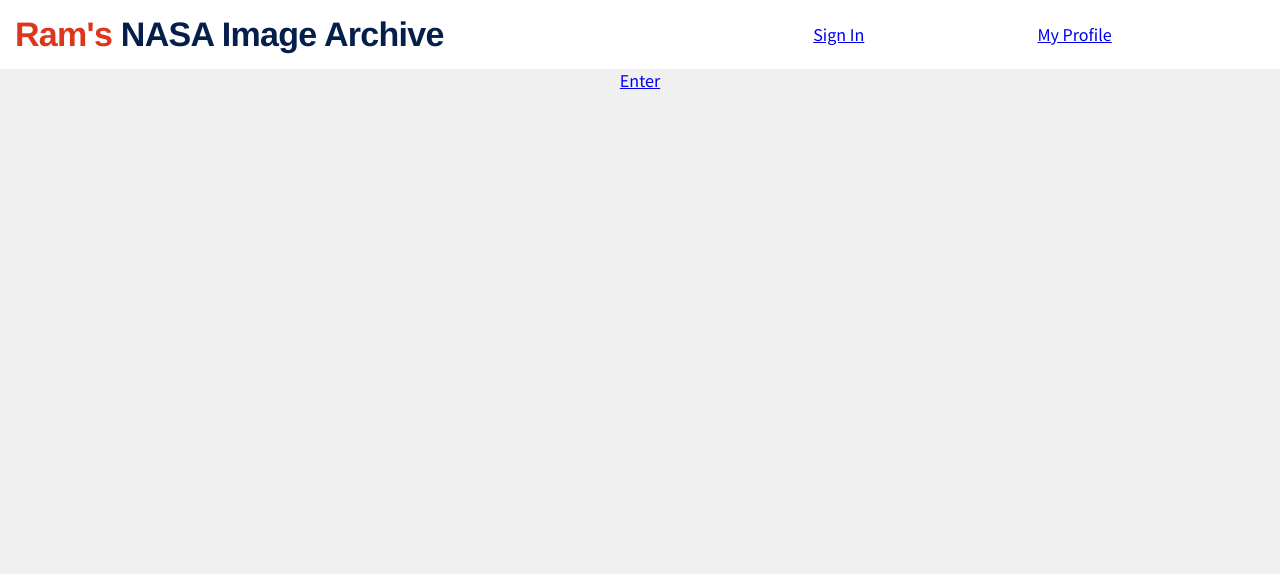
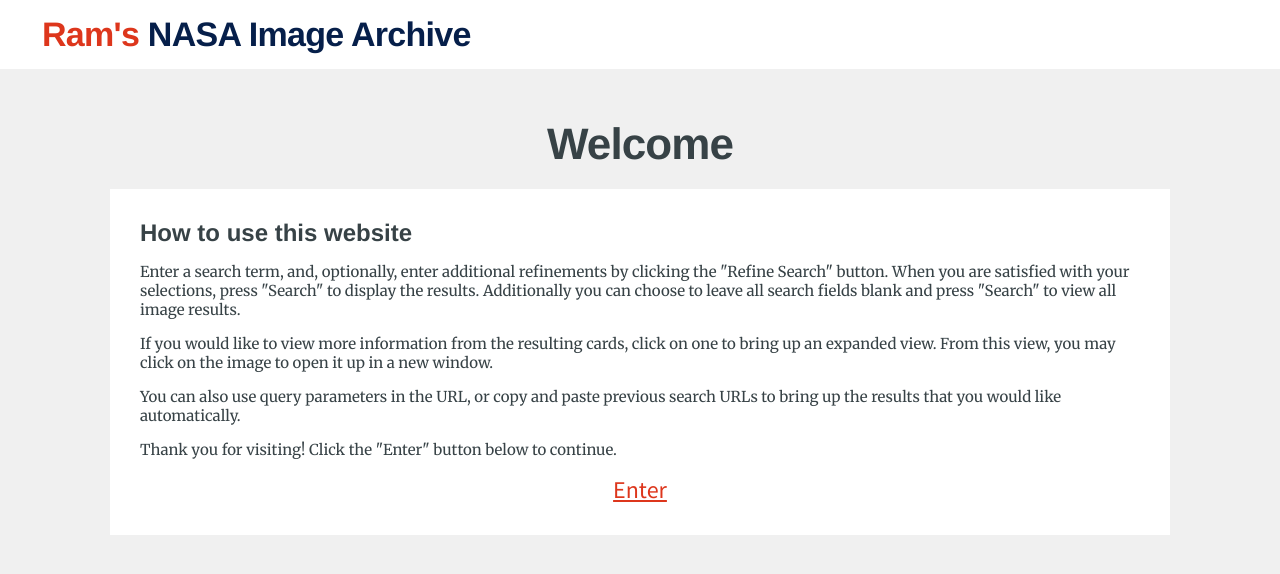
Before and after one commit to ramsudarsan/ramsnasaimagearchive, a React (Create React App) app: page / in a window 1280 px wide. Shown: the top 574 px of the page. Built offline with nearby package versions, Linux system fonts and the light colour scheme.

Commit message:
completed project

```diff
--- a/src/App.js
+++ b/src/App.js
@@ -12,53 +12,63 @@ class App extends Component {
   constructor() {
     super();
     this.state = {
-      signedIn: false,
-      results: 'none',
-      hasNext: false,
-      hasPrev: false,
-      currPage: 1,
-      showModal: false,
-      modalImage: '',
-      modalDescription: '',
-      modalTitle: '',
-      modalCenter: '',
-      modalDate: '',
-      q:'',
-      center:'',
-      location:'',
-      year_start:'',
-      year_end:''
+      results: 'none',          /////
+      hasNext: false,              /////// Results becomes an array containing the returned items from the fetch API call, and currPage keeps track of which page of the results I'm on.
+      hasPrev: false,              //
+      currPage: 1,              /////
+
+      showModal: false,          /////
+      modalImage: '',               //
+      modalDescription: '',         /////// All of these are for information relevant to the modal/expanded view that is displayed when a card is clicked.
+      modalTitle: '',               //
+      modalCenter: '',              //
+      modalDate: '',             /////
+
+      q: '',                      /////
+      center: '',                    //
+      location: '',                  /////// These items keep track of the entered search queries so that clicking on the next page and previous page buttons can use the same queries.
+      year_start: '',                //
+      year_end: ''                /////
     }
   }
+
   getPrevImages = () => {
     const newPage = this.state.currPage - 1;
     this.getImages(this.state.q, this.state.center, this.state.location, this.state.year_start, this.state.year_end, newPage);
 
   }
+
   getNextImages = () => {
     const newPage = this.state.currPage + 1;
     this.getImages(this.state.q, this.state.center, this.state.location, this.state.year_start, this.state.year_end, newPage);
   }
+
   getImages = (q, center, location, year_start, year_end, page) => {
     let queryString = '?';
     let results = [];
+
+    //"check" variables below check to see if the query parameters passed to this method are either empty or undefined.
     const checkq = (q === '' || q === undefined);
     const checkcenter = (center === '' || center === undefined);
     const checklocation = (location === '' || location === undefined);
     const checkstart = (year_start === '' || year_start === undefined);
     const checkend = (year_end === '' || year_end === undefined);
     const checkpage = (page === '' || page === undefined);
+
     let getpage = 1;
+    //if the passed page value is neither null nor undefined, then set the correct page.
     if (!checkpage) {
       getpage = page;
     }
+
+    //if everything is undefined then that means that the user has just entered the search page. Therefore, set results to 'none' instead of an empty array so that no error is displayed by the Results component
     if (q === undefined && center === undefined && location === undefined && year_start === undefined && year_end === undefined) {
       queryString = '';
       results = 'none';
     }
     else if (checkq && checkcenter && checklocation && checkstart && checkend) {
       queryString = '?media_type=image';
-      if (!checkpage){
+      if (!checkpage) {
         queryString += `&page=${getpage}`;
       }
       results = [];
@@ -84,10 +94,12 @@ class App extends Component {
       }
     }
 
+    //completed building the appropriate query string above, and will be used below in the fetch URL.
+
     fetch(`https://images-api.nasa.gov/search${queryString}`)
       .then(response => response.json())
       .then(data => {
-        console.log(data.collection);
+        //console.log(data.collection);
         let hasNext = false;
         let hasPrev = false;
         if (data.collection.links === undefined) {
@@ -129,10 +141,11 @@ class App extends Component {
   }
 
   showCardModal = (image, title, description, center, date) => {
-    // console.log(image);
+    console.log(image);
     fetch(image)
       .then(response => response.json())
       .then(data => {
+        if (data[0].includes('.jpg') || data[0].includes('jpeg')) {
           this.setState({
             modalImage: data[0],
             showModal: true,
@@ -141,11 +154,21 @@ class App extends Component {
             modalCenter: center,
             modalDate: date
           });
+        } else {
+          this.setState({
+            modalImage: data[1],
+            showModal: true,
+            modalTitle: title,
+            modalDescription: description,
+            modalCenter: center,
+            modalDate: date
+          });
+        }
       })
   }
 
   exitModal = () => {
-    console.log('exit');
+    //console.log('exit');
     this.setState({
       showModal: false
     });
@@ -155,13 +178,13 @@ class App extends Component {
     return (
       <Router>
         <div className="App">
-          <CardModal show={this.state.showModal} image={this.state.modalImage} title={this.state.modalTitle} description={this.state.modalDescription} center={this.state.modalCenter} date={this.state.modalDate} exitModal={this.exitModal}/>
-          <Header signedIn={this.state.signedIn} />
+          <CardModal show={this.state.showModal} image={this.state.modalImage} title={this.state.modalTitle} description={this.state.modalDescription} center={this.state.modalCenter} date={this.state.modalDate} exitModal={this.exitModal} />
+          <Header />
           <Route path="/" exact strict component={Welcome} />
           <Route path="/search" exact render={(props) => (
             <div>
               <Search getImages={this.getImages} {...props} />
-              <Results getPrev = {this.getPrevImages} getNext = {this.getNextImages} results={this.state.results} hasNext={this.state.hasNext} hasPrev={this.state.hasPrev} showInfo = {this.showCardModal} />
+              <Results getPrev={this.getPrevImages} getNext={this.getNextImages} results={this.state.results} hasNext={this.state.hasNext} hasPrev={this.state.hasPrev} showInfo={this.showCardModal} />
             </div>
           )} />
         </div>
--- a/src/components/Header/Header.css
+++ b/src/components/Header/Header.css
@@ -14,32 +14,10 @@
     flex-direction: row;
     justify-content: flex-start;
     align-items: center;
-    padding-left: 10px;
+    padding: 10px;
+    padding-left: 37px;
 }
 
 .orange {
     color:#dd361c;
 }
-
-.links {
-    flex: 1 1 0;
-    margin: 5px;
-    display: flex;
-    flex-direction: row;
-    align-items: center;
-    justify-content: center;
-}
-
-.linkslist {
-    width: 100%;
-    list-style: none;
-    padding: 0;
-    display: flex;
-    flex-direction: row;
-    justify-content: space-evenly;
-}
-
-.listitem {
-    margin: 0px 10px;
-    color: fff;
-}
--- a/src/components/Header/Header.js
+++ b/src/components/Header/Header.js
@@ -1,26 +1,13 @@
 import React from 'react';
-import { BrowserRouter as Router, Route, Link } from "react-router-dom";
 import './Header.css';
 
-const Header = ({ signedIn }) => {
+const Header = () => {
     return (
-        <Router>
             <div className = "headersplit">
                 <div className="logo">
                     <h2><a className="orange">Ram's</a> NASA Image Archive</h2>
                 </div>
-                <div className="links">
-                    <ul className="linkslist">
-                        <li className = "listitem">
-                            <Link to="/signin">Sign In</Link>
-                        </li>
-                        <li className = "listitem">
-                            <Link to="/profile"> My Profile </Link>
-                        </li>
-                    </ul>
-                </div>
             </div>
-        </Router>
     );
 }
 
--- a/src/components/ResultCard/ResultCard.js
+++ b/src/components/ResultCard/ResultCard.js
@@ -7,11 +7,17 @@ class ResultCard extends Component {
         this.state = {
             image: '',
             title: '',
-            descriptionChars: 125
+            descriptionChars: 125,
+            description: ''
         }
     }
 
     componentDidMount() {
+        if (this.props.description) {
+            this.setState({
+                description: this.props.description
+            });
+        }
         if (this.props.title.length > 37) {
             this.setState({
                 title: this.props.title.substring(0, 37) + '...'
@@ -59,7 +65,7 @@ class ResultCard extends Component {
                 </div>
                 <div className="detailHalf">
                     <h2>{this.state.title}</h2>
-                    <p>Description: {this.props.description.substring(0, this.state.descriptionChars) + '...'}</p>
+                    <p>Description: {this.state.description.substring(0, this.state.descriptionChars) + '...'}</p>
                     <p>Center: {this.props.center}</p>
                     <p>Date: {this.props.date.substring(0, 10)}</p>
                 </div>
--- a/src/components/Search/Search.js
+++ b/src/components/Search/Search.js
@@ -1,5 +1,4 @@
 import React, { Component } from 'react';
-import { Redirect } from 'react-router-dom';
 import queryString from 'query-string';
 import './Search.css';
 
--- /dev/null
+++ b/src/components/Welcome/Welcome.css
@@ -0,0 +1,23 @@
+.WelcomeContainer {
+    margin-top: 40px;
+    display: flex;
+    flex-direction: column;
+    align-items: center;
+
+}
+
+.InstructionContainer {
+    margin: 10px 40px;
+    padding: 30px;
+    max-width: 1000px;
+    background-color:white;
+    text-align: left;
+}
+
+.MainWelcomeContainer {
+    padding: 10px;
+}
+
+.EnterButtonHolder {
+    text-align: center;
+}
--- a/src/components/Welcome/Welcome.js
+++ b/src/components/Welcome/Welcome.js
@@ -1,10 +1,26 @@
 import React from 'react';
-import { BrowserRouter as Router, Route, Link } from "react-router-dom";
+import { BrowserRouter as Router, Link } from "react-router-dom";
+import './Welcome.css';
 
 const Welcome = () => {
-    return(
-        <div>
-            <Link to = "/search"> Enter </Link>
+    return (
+        <div className="WelcomeContainer">
+            <div className="MainWelcomeContainer">
+                <h1> Welcome </h1>
+            </div>
+            <div className="InstructionContainer">
+                <h3> How to use this website </h3>
+                <p> Enter a search term, and, optionally, enter additional refinements by clicking the "Refine Search" button.
+                When you are satisfied with your selections, press "Search" to display the results.
+                Additionally you can choose to leave all search fields blank and press "Search" to view all image results.</p>
+                <p>If you would like to view more information from the resulting cards, click on one to bring up an expanded view.
+                From this view, you may click on the image to open it up in a new window.
+                </p>
+                <p> You can also use query parameters in the URL, or copy and paste previous search URLs to bring up the results that you would like automatically.</p>
+                <p> Thank you for visiting! Click the "Enter" button below to continue. </p>
+                <div className="EnterButtonHolder"><Link to="/search" style={{ color: '#dd361c', fontSize: 24 }}> Enter </Link></div>
+            </div>
+
         </div>
     );
 }
```
Lines whose indentation alone changed are shown as unchanged.
